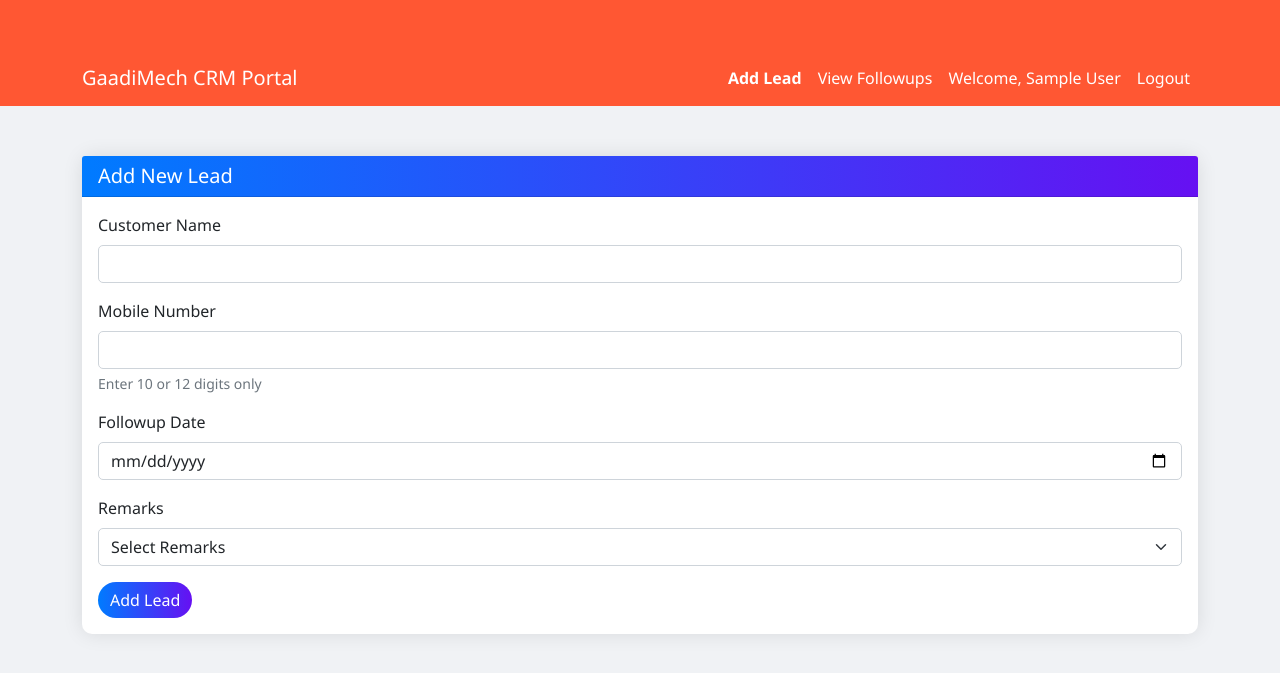
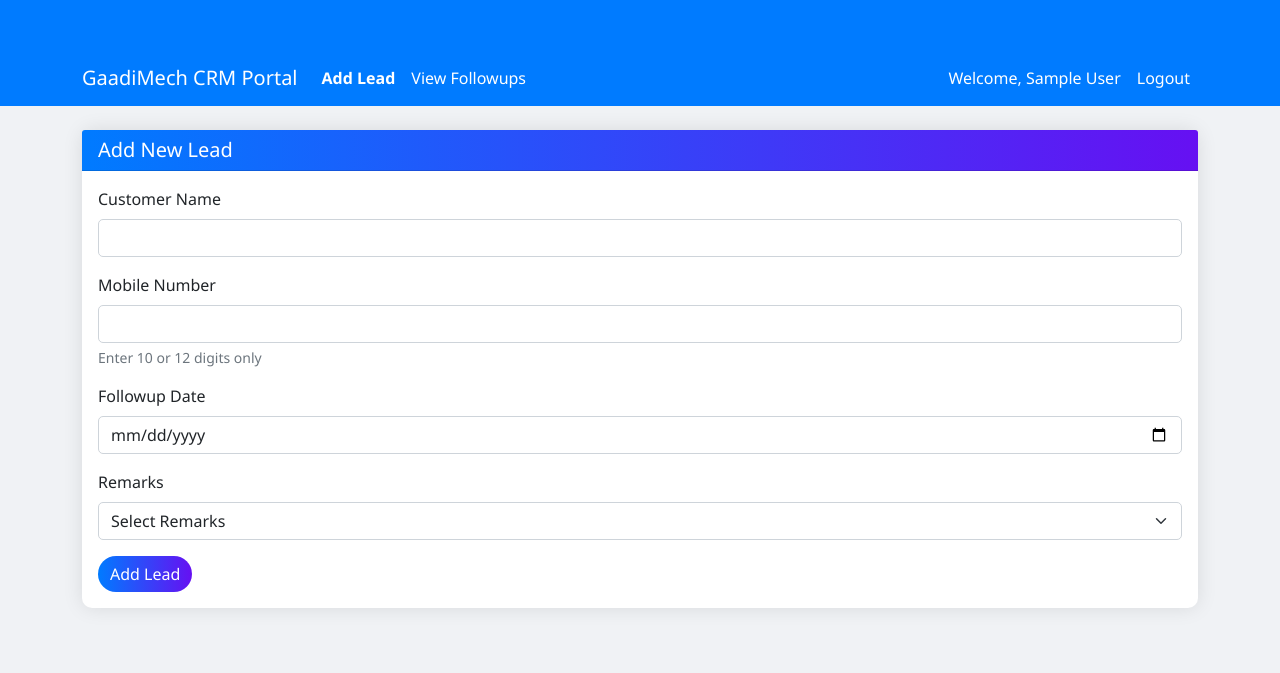
Before and after one commit to gaadimech/GaadiMech-CRM-aws, a Flask app: page / in a window 1280 px wide. Shown: the top 673 px of the page. Run offline with Flask 3, Linux system fonts and the light colour scheme; the visitor is signed in with stand-in values (Sample User, id 1); data comes from the database, SQL or seed files in the repository.

Commit message:
Update files with latest changes

```diff
--- a/templates/index.html
+++ b/templates/index.html
@@ -11,7 +11,8 @@
             font-family: 'Segoe UI', Tahoma, Geneva, Verdana, sans-serif;
         }
         .navbar {
-            background-color: #ff5733;
+            background-color: #007bff;
+            color: white;
         }
         .navbar-brand, .nav-link {
             color: white !important;
@@ -44,20 +45,25 @@
         .form-control, .form-select {
             border-radius: 5px;
         }
+        .alert {
+            border-radius: 5px;
+        }
     </style>
 </head>
 <body>
-    <nav class="navbar navbar-expand-lg">
+    <nav class="navbar navbar-expand-lg navbar-light">
         <div class="container">
             <a class="navbar-brand" href="/">GaadiMech CRM Portal</a>
-            <div class="collapse navbar-collapse">
-                <ul class="navbar-nav ms-auto">
+            <div class="collapse navbar-collapse" id="navbarNav">
+                <ul class="navbar-nav me-auto">
                     <li class="nav-item">
                         <a class="nav-link active" href="/">Add Lead</a>
                     </li>
                     <li class="nav-item">
                         <a class="nav-link" href="/followups">View Followups</a>
                     </li>
+                </ul>
+                <ul class="navbar-nav">
                     <li class="nav-item">
                         <span class="nav-link">Welcome, {{ current_user.name }}</span>
                     </li>
@@ -69,7 +75,7 @@
         </div>
     </nav>
 
-    <div class="container">
+    <div class="container mt-4">
         {% with messages = get_flashed_messages(with_categories=true) %}
             {% if messages %}
                 {% for category, message in messages %}
```
